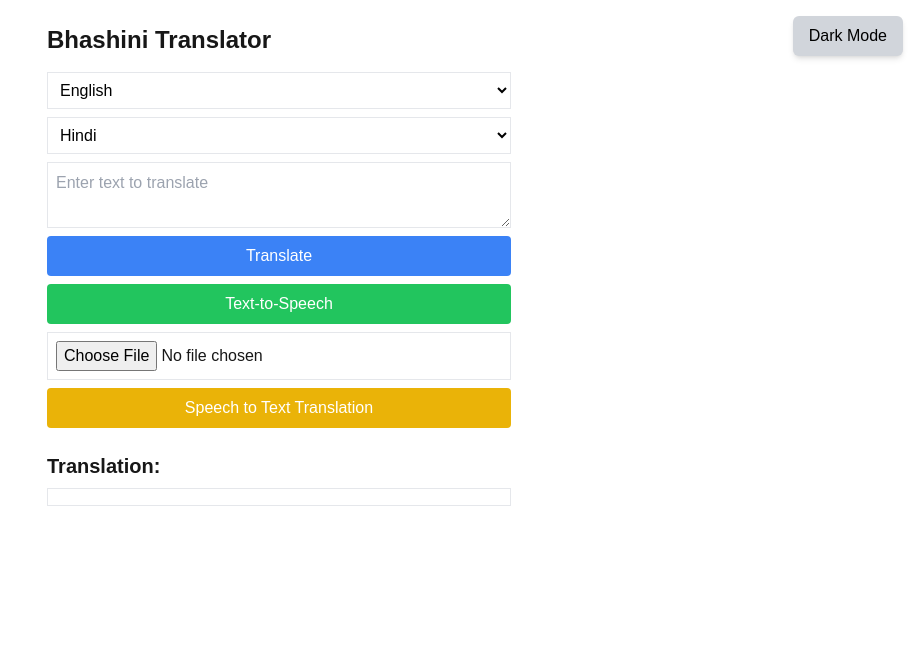
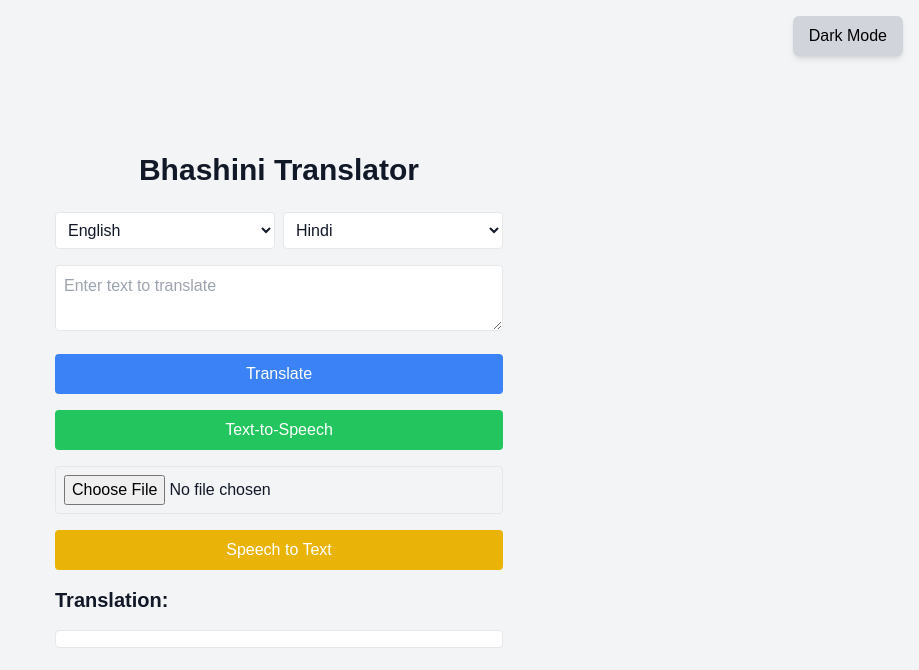
Before and after one commit to NoelG2002/Bhashini-python-front-end, a Next.js app: page / in a window 1280 px wide. Shown: the top 670 px of the page, without its empty margins (361-1280 px from the left). Built offline with nearby package versions, Linux system fonts and the light colour scheme.

Commit message:
Update page.tsx

```diff
--- a/app/page.tsx
+++ b/app/page.tsx
@@ -21,11 +21,12 @@ const ThemeToggle = () => {
   };
 
   return (
-    <div className="absolute top-4 right-4">
-  <button onClick={toggleTheme} className="px-4 py-2 bg-gray-300 dark:bg-gray-700 text-black dark:text-white rounded-md shadow-md">
-    {theme === "light" ? "Dark Mode" : "Light Mode"}
-  </button>
-</div>
+    <button
+      onClick={toggleTheme}
+      className="fixed top-4 right-4 px-4 py-2 bg-gray-300 dark:bg-gray-700 text-black dark:text-white rounded-md shadow-md hover:bg-gray-400 dark:hover:bg-gray-600 transition"
+    >
+      {theme === "light" ? "Dark Mode" : "Light Mode"}
+    </button>
   );
 };
 
@@ -39,24 +40,9 @@ export default function Home() {
   const [audioUrl, setAudioUrl] = useState<string | null>(null);
 
   const languages = [
-    { code: "as", label: "Assamese" },
-    { code: "bn", label: "Bengali" },
-    { code: "brx", label: "Bodo" },
-    { code: "doi", label: "Dogri" },
     { code: "en", label: "English" },
-    { code: "gom", label: "Konkani" },
     { code: "hi", label: "Hindi" },
-    { code: "ks", label: "Kashmiri" },
-    { code: "mai", label: "Maithili" },
     { code: "ml", label: "Malayalam" },
-    { code: "mr", label: "Marathi" },
-    { code: "mni", label: "Manipuri" },
-    { code: "ne", label: "Nepali" },
-    { code: "or", label: "Odia" },
-    { code: "pa", label: "Punjabi" },
-    { code: "sa", label: "Sanskrit" },
-    { code: "sat", label: "Santali" },
-    { code: "sd", label: "Sindhi" },
     { code: "ta", label: "Tamil" },
     { code: "te", label: "Telugu" },
     { code: "ur", label: "Urdu" },
@@ -88,16 +74,13 @@ export default function Home() {
       });
 
       const audioBase64 = response.data.audio_base64;
-      const audioBlob = new Blob(
-        [new Uint8Array(atob(audioBase64).split("").map((char) => char.charCodeAt(0)))],
-        { type: "audio/wav" }
-      );
+      const audioBlob = new Blob([
+        new Uint8Array(atob(audioBase64).split("").map((char) => char.charCodeAt(0))),
+      ], { type: "audio/wav" });
 
       const newAudioUrl = URL.createObjectURL(audioBlob);
       setAudioUrl(newAudioUrl);
-
-      const audio = new Audio(newAudioUrl);
-      audio.play();
+      new Audio(newAudioUrl).play();
     } catch (error) {
       console.error("TTS error:", error);
     } finally {
@@ -120,16 +103,10 @@ export default function Home() {
       formData.append("target_language", targetLang);
 
       const response = await axios.post("https://bhashini-python-frd9.onrender.com/asr_nmt", formData, {
-        headers: {
-          "Content-Type": "multipart/form-data",
-        },
+        headers: { "Content-Type": "multipart/form-data" },
       });
 
-      if (response.data.translated_text) {
-        setTranslatedText(response.data.translated_text);
-      } else {
-        console.error("Error: No translated text returned from ASR");
-      }
+      setTranslatedText(response.data.translated_text || "Error: No translated text returned from ASR");
     } catch (error) {
       console.error("ASR error:", error);
     } finally {
@@ -138,63 +115,37 @@ export default function Home() {
   };
 
   return (
-    <div className="p-6 max-w-lg mx-auto">
+    <div className="min-h-screen flex flex-col items-center justify-center p-6 bg-gray-100 dark:bg-gray-900 text-gray-900 dark:text-white">
       <Head>
         <title>Bhashini - Translate</title>
       </Head>
 
-      <h1 className="text-2xl font-bold mb-4">Bhashini Translator</h1>
+      <h1 className="text-3xl font-bold mb-6">Bhashini Translator</h1>
+      <ThemeToggle />
 
-      <ThemeToggle />
-      <div className="flex flex-col gap-2 mt-4">
-        <select value={sourceLang} onChange={(e) => setSourceLang(e.target.value)} className="border p-2 bg-white text-black dark:bg-gray-800 dark:text-white">
-  {languages.map((lang) => (
-    <option key={lang.code} value={lang.code}>{lang.label}</option>
-  ))}
-        </select>
+      <div className="w-full max-w-md space-y-4">
+        <div className="flex space-x-2">
+          <select value={sourceLang} onChange={(e) => setSourceLang(e.target.value)} className="w-1/2 p-2 rounded bg-white dark:bg-gray-700 border">
+            {languages.map((lang) => <option key={lang.code} value={lang.code}>{lang.label}</option>)}
+          </select>
+          <select value={targetLang} onChange={(e) => setTargetLang(e.target.value)} className="w-1/2 p-2 rounded bg-white dark:bg-gray-700 border">
+            {languages.map((lang) => <option key={lang.code} value={lang.code}>{lang.label}</option>)}
+          </select>
+        </div>
 
-<select value={targetLang} onChange={(e) => setTargetLang(e.target.value)} className="border p-2 bg-white text-black dark:bg-gray-800 dark:text-white">
-  {languages.map((lang) => (
-    <option key={lang.code} value={lang.code}>{lang.label}</option>
-  ))}
-</select>
+        <textarea className="w-full p-2 border rounded bg-white dark:bg-gray-700" value={text} onChange={(e) => setText(e.target.value)} placeholder="Enter text to translate" />
 
-        <textarea
-          className="border p-2 bg-white text-black dark:bg-gray-800 dark:text-white"
-          value={text}
-          onChange={(e) => setText(e.target.value)}
-          placeholder="Enter text to translate"
-        />
+        <button onClick={handleTranslate} className="w-full bg-blue-500 text-white p-2 rounded hover:bg-blue-600">Translate</button>
+        <button onClick={handleTextToSpeech} className="w-full bg-green-500 text-white p-2 rounded hover:bg-green-600">Text-to-Speech</button>
 
-        <button onClick={handleTranslate} className="bg-blue-500 text-white p-2 rounded">
-          Translate
-        </button>
+        {audioUrl && <audio controls src={audioUrl} className="w-full" />}
 
-        <button onClick={handleTextToSpeech} className="bg-green-500 text-white p-2 rounded">
-          Text-to-Speech
-        </button>
+        <input type="file" onChange={(e) => setAudioFile(e.target.files?.[0] ?? null)} accept="audio/*" className="w-full border p-2 rounded" />
+        <button onClick={handleASR} className="w-full bg-yellow-500 text-white p-2 rounded hover:bg-yellow-600">Speech to Text</button>
 
-        {audioUrl && (
-          <a href={audioUrl} download="output_audio.wav" className="bg-purple-500 text-white p-2 rounded mt-2">
-            Download Audio
-          </a>
-        )}
-
-        <input
-          type="file"
-          onChange={(e) => setAudioFile(e.target.files?.[0] ?? null)}
-          accept="audio/*"
-          className="border p-2"
-        />
-
-        <button onClick={handleASR} className="bg-yellow-500 text-white p-2 rounded">
-          Speech to Text Translation
-        </button>
-
-        {loading && <p>Loading...</p>}
-
+        {loading && <p className="text-center">Loading...</p>}
         <h2 className="text-xl font-semibold mt-4">Translation:</h2>
-        <p className="border p-2 bg-white text-black dark:bg-gray-800 dark:text-white">{translatedText}</p>
+        <p className="p-2 border bg-white dark:bg-gray-700 rounded">{translatedText}</p>
       </div>
     </div>
   );
```
